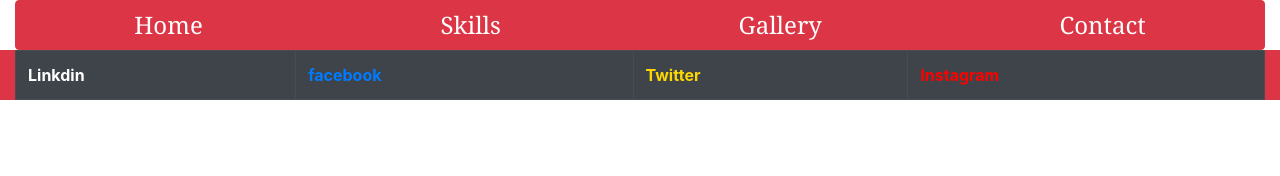
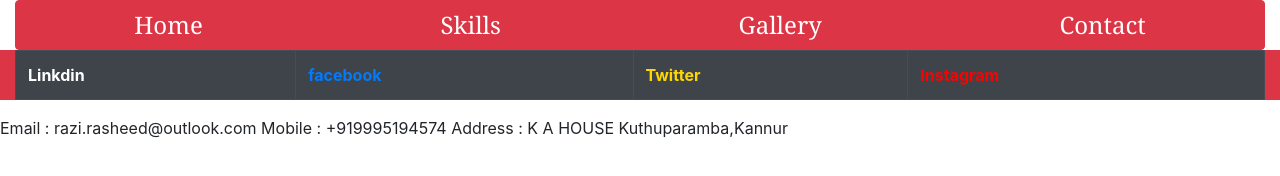
Before and after one commit to razirasheed/razirasheed.github.io, a plain HTML site: page Contact.html in a window 1280 px wide. Drawn offline with nearby package versions, Linux system fonts and the light colour scheme.

Commit message:
Contact Updated

```diff
--- a/Contact.html
+++ b/Contact.html
@@ -41,5 +41,9 @@
 
 
 </div>
+Email : razi.rasheed@outlook.com
+Mobile : +919995194574
+Address : K A HOUSE Kuthuparamba,Kannur
+
 </body>
 </html>
```
